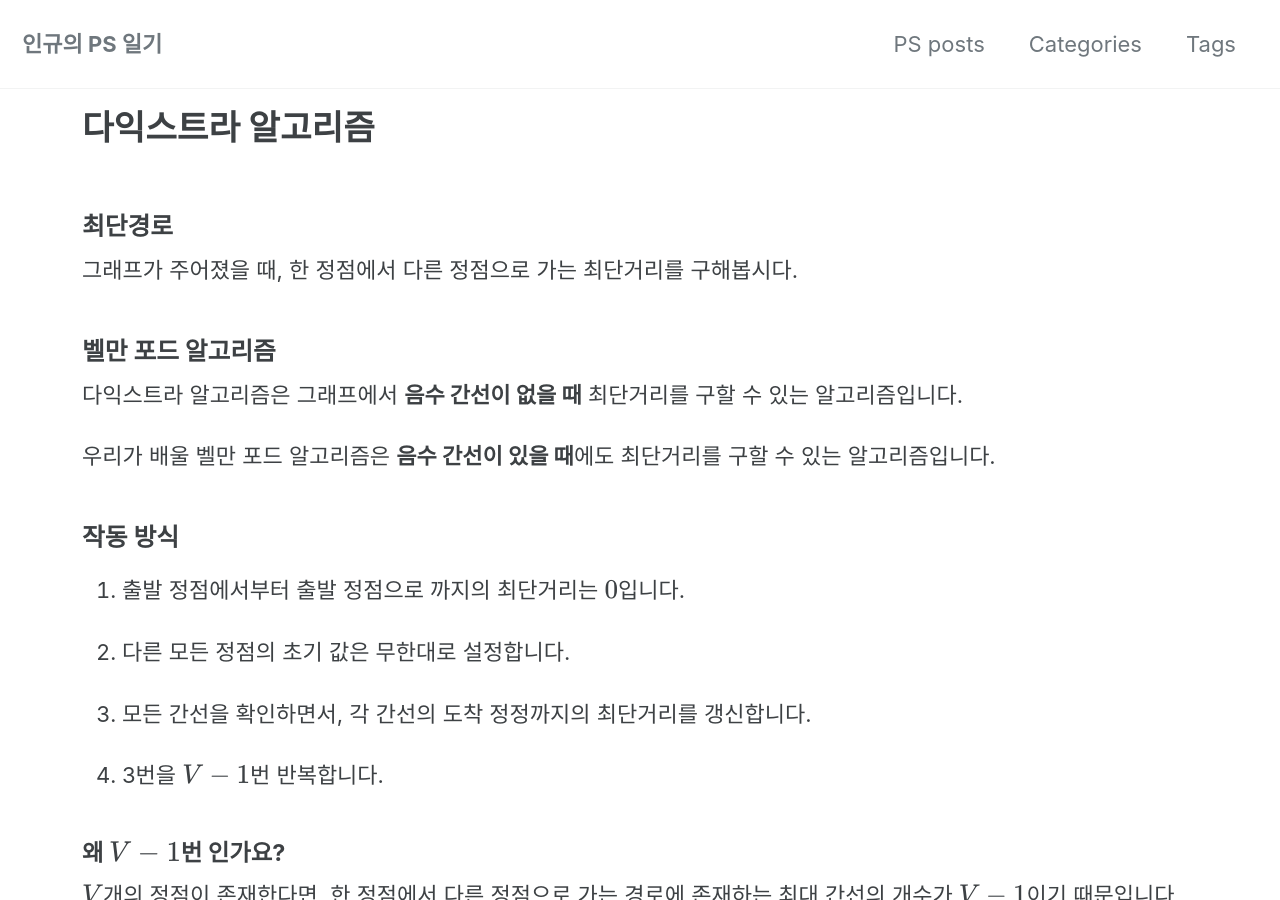
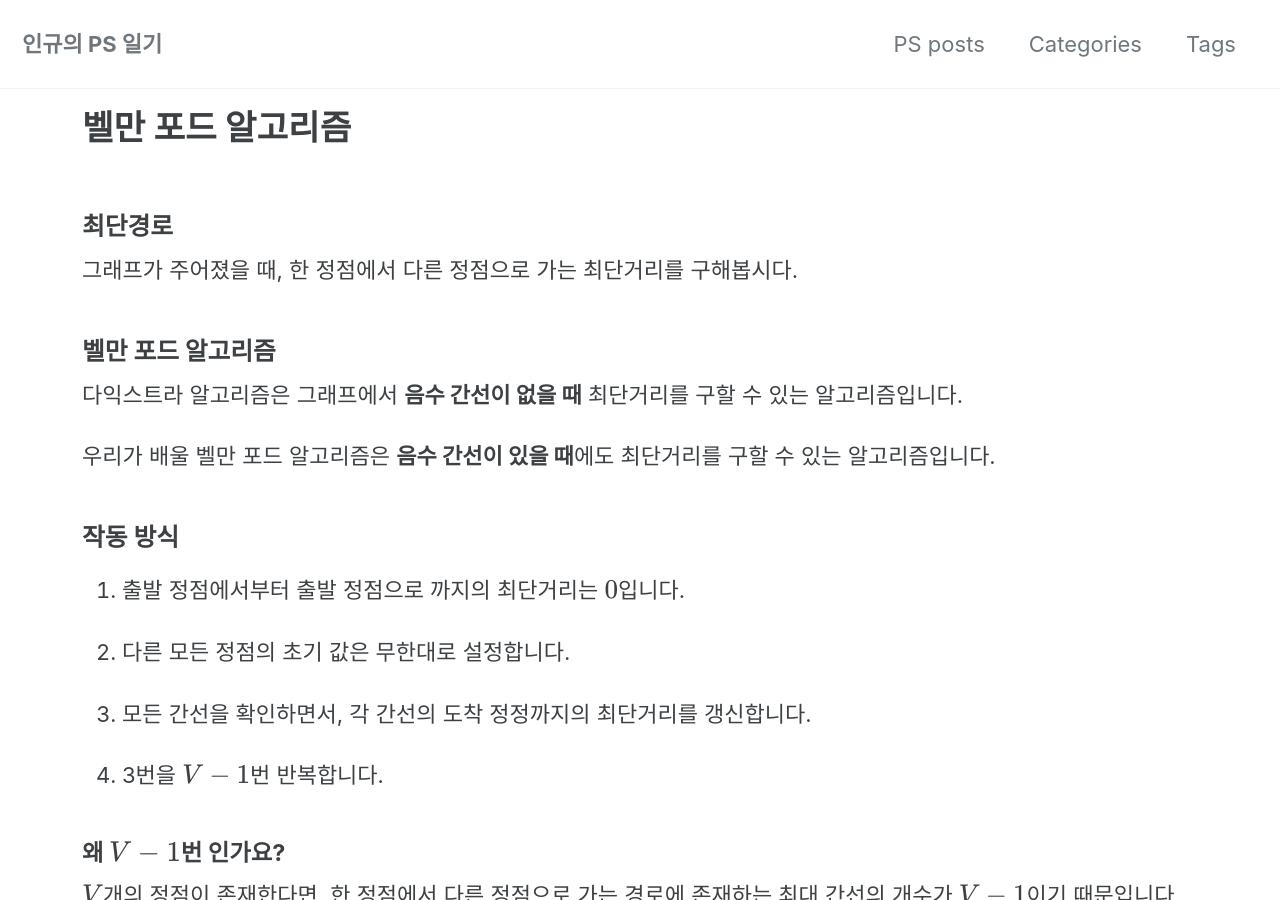
Before and after one commit to ingyu1008/previous-blog, a Jekyll site: the page built from _posts/2021-05-10-adv0403.md, in a window 1280 px wide and 900 px high. Built offline with Jekyll 4.4.1, drawn with Linux system fonts in a browser that asks for light colours; cached includes are drawn as plain includes; formulas are drawn with MathJax 3.

Commit message:
ADD : Bellman Ford Algorithm Tutorial

```diff
--- a/_posts/2021-05-10-adv0403.md
+++ b/_posts/2021-05-10-adv0403.md
@@ -1,5 +1,5 @@
 ---
-title: "다익스트라 알고리즘"
+title: "벨만 포드 알고리즘"
 date: 2021-05-10 18:00:00 +0900
 tags:
     - PS
```
